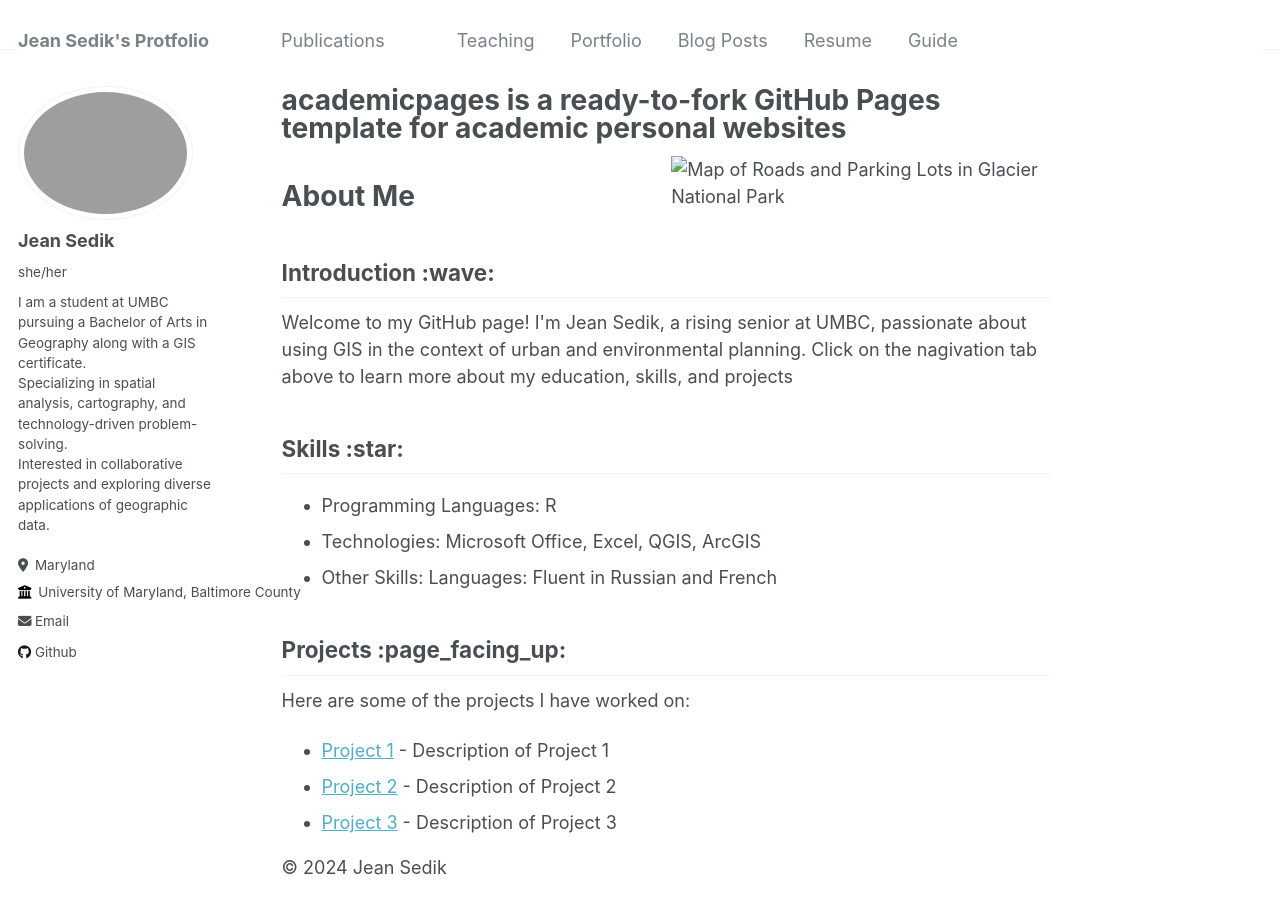
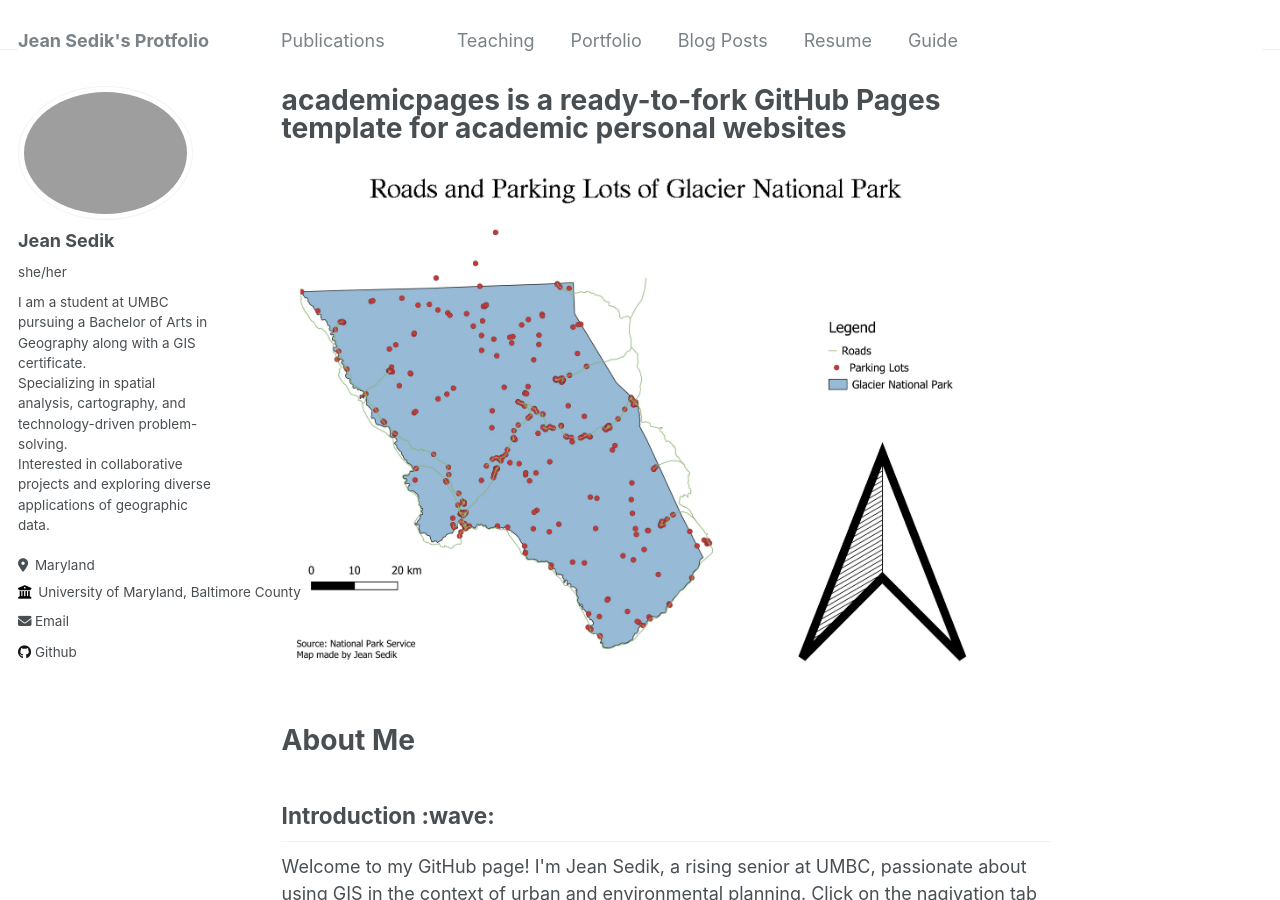
Before and after one commit to VG68490/VG68490.github.io, a Jekyll site: the page built from _pages/about.md, in a window 1280 px wide and 900 px high. Built offline with Jekyll 4.4.1, drawn with Linux system fonts in a browser that asks for light colours.

Commit message:
damnit_about.md

```diff
--- a/_pages/about.md
+++ b/_pages/about.md
@@ -7,7 +7,8 @@ redirect_from:
   - /about.html
 ---
 
-![Map of Roads and Parking Lots in Glacier National Park](master/images/Glacier2.jpg){: .align-right width="380px"}
+![Map of Roads and Parking Lots in Glacier National Park](/images/Glacier2.jpg)
+{:.align-right width="380px"}
 
 <html lang="en">
 <head>
```
